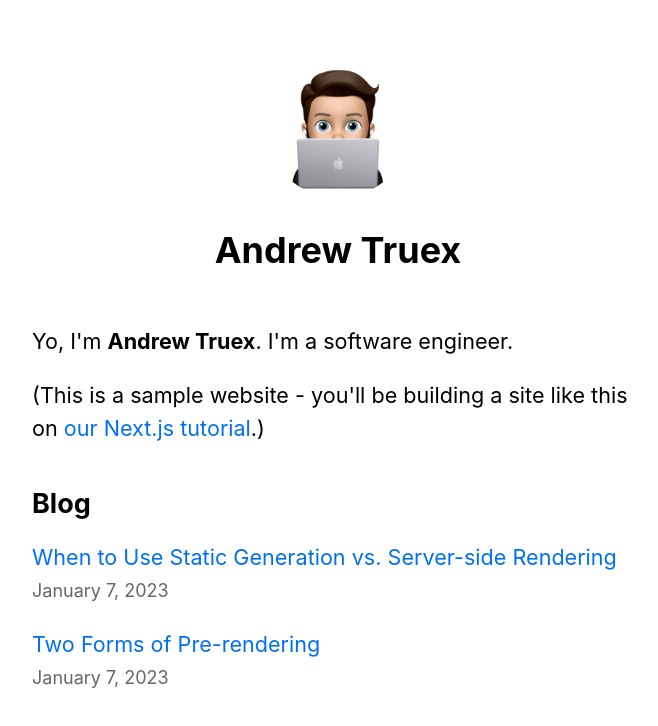
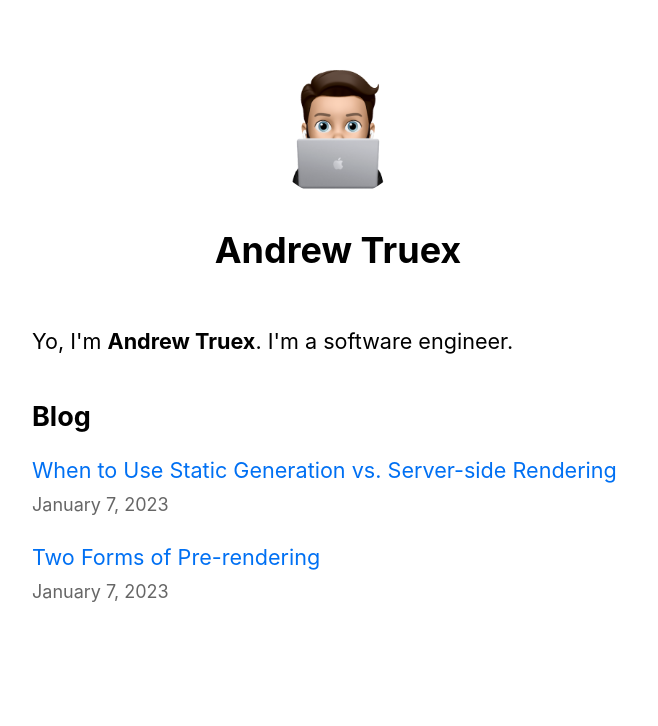
Before and after one commit to ajtruex/nextjs-blog, a Next.js app: page / in a window 1280 px wide. Shown: the top 726 px of the page, without its empty margins (302-960 px from the left). Built offline with nearby package versions, Linux system fonts and the light colour scheme.

Commit message:
change site title

```diff
--- a/components/layout.js
+++ b/components/layout.js
@@ -5,7 +5,7 @@
 import Link from "next/link"
 
 const name = "Andrew Truex"
-export const siteTitle = "Next.js Sample Website"
+export const siteTitle = "Andrew Truex"
 
 export default function Layout({ children, home }) {
   return (
--- a/package.json
+++ b/package.json
@@ -6,6 +6,7 @@
     "start": "next start"
   },
   "dependencies": {
+    "@vercel/analytics": "^0.1.11",
     "date-fns": "^2.29.3",
     "gray-matter": "^4.0.3",
     "next": "latest",
--- a/pages/index.js
+++ b/pages/index.js
@@ -16,10 +16,6 @@
       <section className={utilStyles.headingMd}>
         <p>
           Yo, I'm <b>Andrew Truex</b>. I'm a software engineer.
-        </p>
-        <p>
-          (This is a sample website - you'll be building a site like this on{" "}
-          <a href="https://nextjs.org/learn">our Next.js tutorial</a>.)
         </p>
       </section>
       <section className={`${utilStyles.headingMd} ${utilStyles.padding1px}`}>
```
Also changed, not shown: 1 other file (tests, documents, lock files or other folders).
